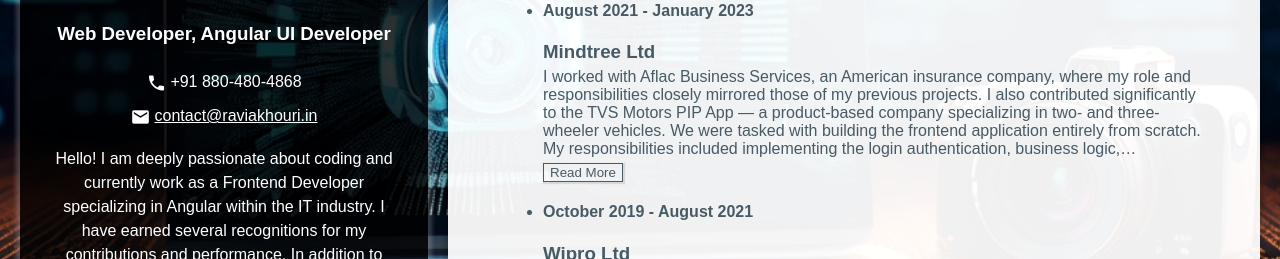
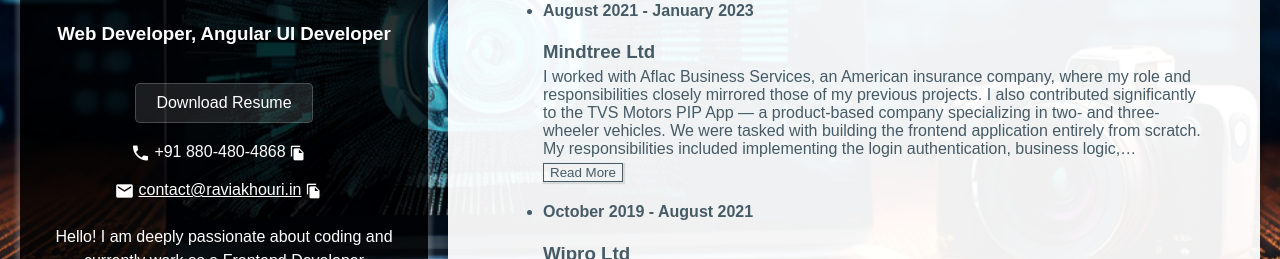
Before and after one commit to RaviAkhouri30/Resume3.0, an Angular app: page /#/home in a window 1280 px wide. Shown: the part 313-572 px from the top of the page. Built offline with nearby package versions, Linux system fonts and the light colour scheme; grey boxes are pictures that could not be loaded.

Commit message:
feat(resume): updated refs

```diff
--- a/src/app/resume/about-me/about-me.component.css
+++ b/src/app/resume/about-me/about-me.component.css
@@ -36,9 +36,14 @@
     margin: 10px auto; /* Center align with margin */
 }
 
+.contact:hover{
+    text-shadow: 0 0 8px rgba(255, 255, 255, 0.8); /* Add text shadow for glowing effect */
+}
+
 /* Change cursor on hover for phone element */
 .phone:hover {
     cursor: copy; /* Change cursor to indicate copy action */
+    text-shadow: 0 0 8px rgba(255, 255, 255, 0.8); /* Add text shadow for glowing effect */
 }
 
 /* Link styling */
@@ -80,3 +85,31 @@
     text-align: center; /* Center align text */
     line-height: 1.5; /* Line height for readability */
 }
+
+.icon-copy {
+    font-size: 16px;
+    padding-block: 2px;
+    padding-inline: 4px;
+    cursor: pointer;
+}
+
+.download-resume{
+    display: flex;
+    justify-content: center;
+    margin: 20px auto; /* Center align with margin */
+}
+
+.download-resume button {
+    background-color: rgba(255, 255, 255, 0.1); /* Button background color */
+    color: white; /* Button text color */
+    border: none; /* Remove border */
+    padding: 10px 20px; /* Padding for button */
+    border-radius: 5px; /* Rounded corners */
+    cursor: pointer; /* Pointer cursor on hover */
+    font-size: 16px; /* Font size for button text */
+    transition: background-color 0.3s ease; /* Smooth transition for background color */
+    border: 1px solid rgba(255, 255, 255, 0.2); /* Subtle border */
+}
+.download-resume button:hover {
+    background-color: rgba(255, 255, 255, 0.2); /* Darker shade on hover */
+}
--- a/src/app/resume/about-me/about-me.component.html
+++ b/src/app/resume/about-me/about-me.component.html
@@ -8,16 +8,21 @@
     <div class="person-title">
       <h3>{{model.data.jobTitle}}</h3>
     </div>
+    <div class="download-resume">
+      <button (click)="downloadResume()">Download Resume</button>
+    </div>
     <div class="person-contact">
       <div class="contact" [cdkCopyToClipboard]="model.data.phone" (click)="onCopy(model.data.phone, 'Phone number')">
         <mat-icon class="icon">phone</mat-icon>
         <span class="phone">{{model.data.phone}}</span>
+        <mat-icon class="icon-copy">file_copy</mat-icon>
       </div>
       <div class="contact" [cdkCopyToClipboard]="model.data.email" (click)="onCopy(model.data.phone, 'Email')">
         <mat-icon class="icon">email</mat-icon>
         <span><a href="mailto:{{model.data.email}}">{{model.data.email}}</a></span>
         <span>
         </span>
+        <mat-icon class="icon-copy">file_copy</mat-icon>
       </div>
       <div class="description">
         <p>{{model.data.summary}}</p>
--- a/src/app/resume/about-me/about-me.component.ts
+++ b/src/app/resume/about-me/about-me.component.ts
@@ -44,4 +44,11 @@
     window.open(link);
   }
 
+  public downloadResume = (): void => {
+    const link = document.createElement('a');
+    link.href = 'assets/RaviA_Updated.pdf';
+    link.download = 'RaviA_Updated.pdf';
+    link.click();
+  }
+
 }
--- a/src/app/resume/resume-container/resume-container.component.css
+++ b/src/app/resume/resume-container/resume-container.component.css
@@ -64,9 +64,9 @@
     position: relative;
     width: 300px;
     height: 300px;
-    background: url('src/assets/profilepic.png');
+    background: url('src/assets/IMG_2300.png');
     background-size: 300px;
-    margin: -4px 0 0 -60px;
+    margin: -50px 0 0 -40px;
 }
 
 /* Horizontal rule styling */
--- a/src/app/resume/resume-container/resume-container.component.html
+++ b/src/app/resume/resume-container/resume-container.component.html
@@ -11,16 +11,16 @@
       <app-about-me></app-about-me>
       <hr class="hr-border">
       <app-professional-skills></app-professional-skills>
-      <hr class="hr-border">
-      <app-awards-and-achievements></app-awards-and-achievements>
-      <hr class="hr-border">
-      <app-hobbies></app-hobbies>
     </div>
 
     <div class="col-8">
       <app-experience></app-experience>
       <hr>
       <app-education></app-education>
+      <hr>
+      <app-awards-and-achievements></app-awards-and-achievements>
+      <hr>
+      <app-hobbies></app-hobbies>
     </div>
 
   </div>
```
Also changed, not shown: 2 other files (tests, documents, lock files or other folders).
